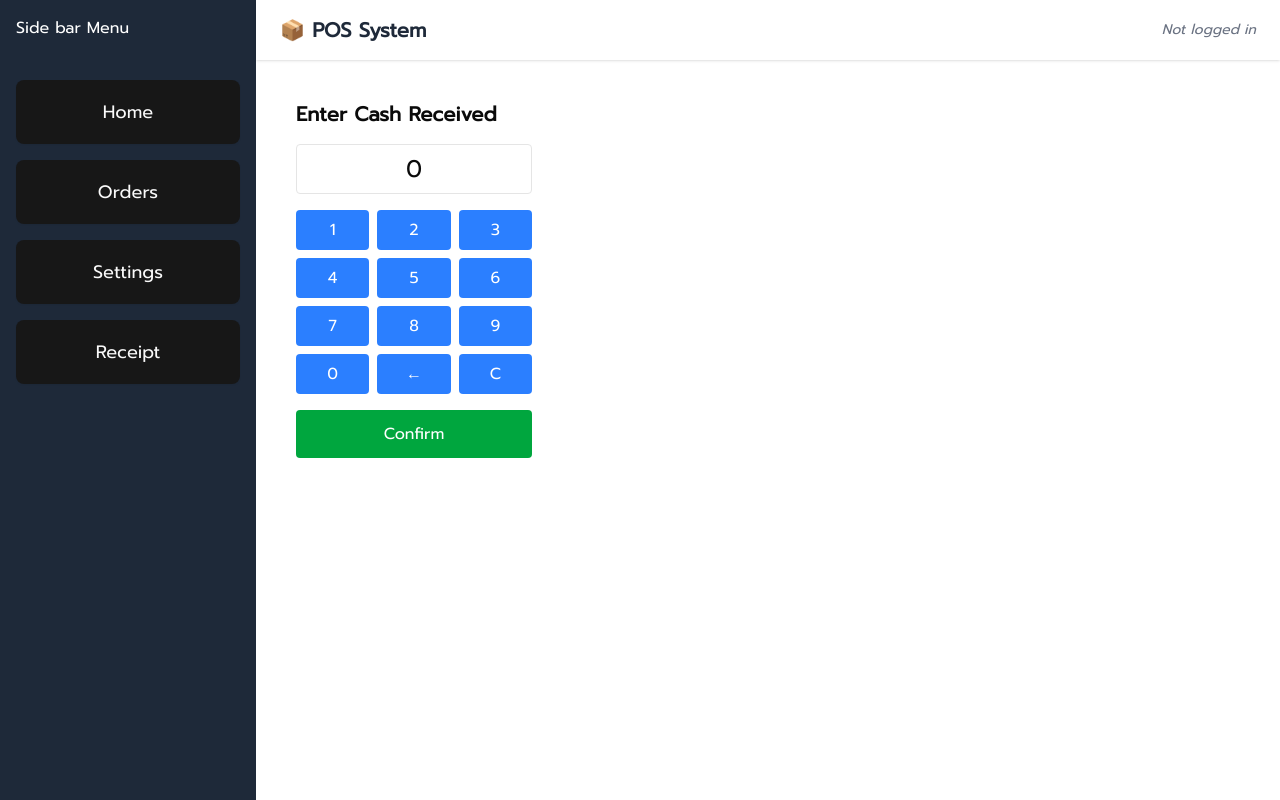
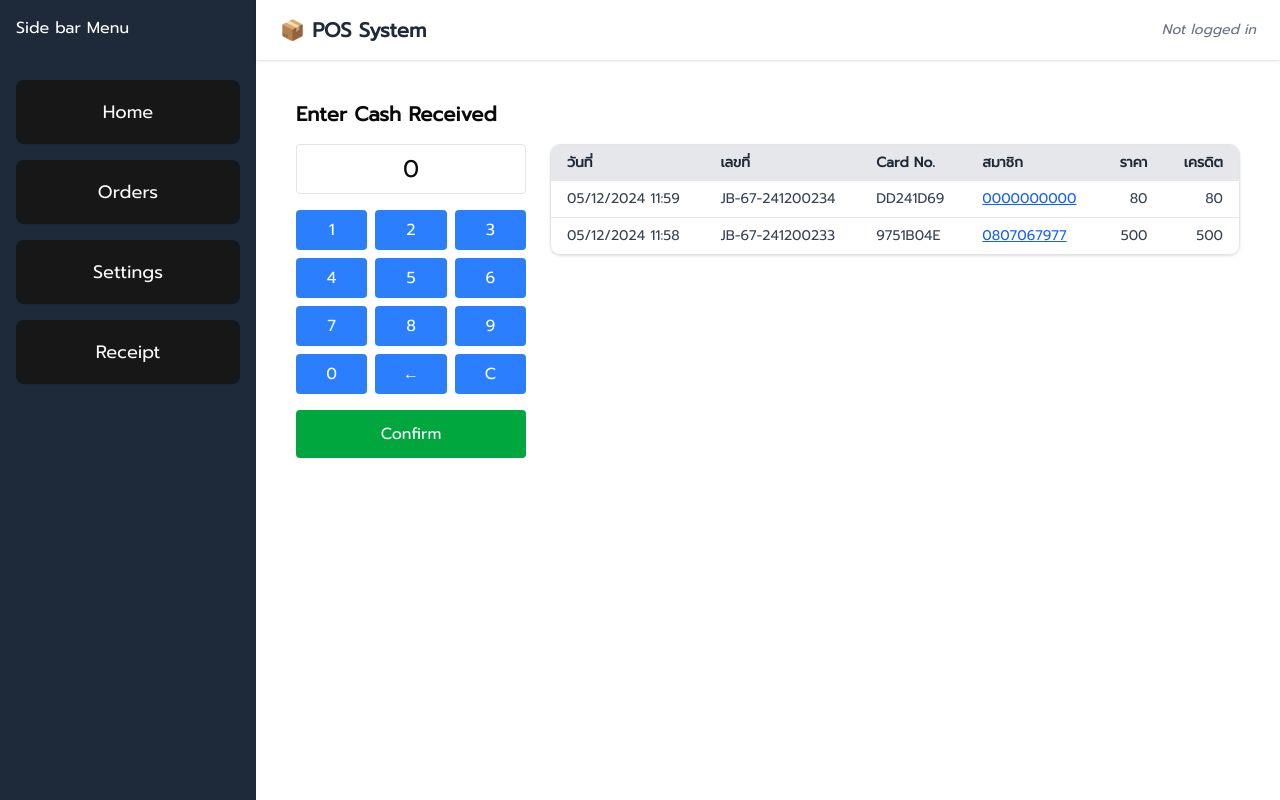
Before and after one commit to ibankky/pos-next-demo, a Next.js app: page /topup in a window 1280 px wide. Built offline with nearby package versions, Linux system fonts and the light colour scheme.

Commit message:
set main page & poc table

```diff
--- a/src/app/(auth)/branch/page.jsx
+++ b/src/app/(auth)/branch/page.jsx
@@ -29,7 +29,7 @@ export default function LoginPage() {
     e.preventDefault();
     if (category) {
       console.log('go to next page');
-      router.push('/topup');
+      router.push('/main');
     } else {
       setError(data.message || 'Please Select Branch');
     }
--- a/src/app/(pos)/layout.jsx
+++ b/src/app/(pos)/layout.jsx
@@ -1,5 +1,5 @@
-import Header from '@/components/Header';
-import Sidebar from '@/components/Sidebar';
+import Header from "@/components/Header";
+import Sidebar from "@/components/Sidebar";
 
 export default function PosLayout({ children }) {
   return (
@@ -7,7 +7,6 @@ export default function PosLayout({ children }) {
       {/* Sidebar */}
       <aside className='w-64 bg-gray-800 text-white p-4'>
         <Sidebar></Sidebar>
-        {/* ใส่ลิงก์เมนู */}
       </aside>
 
       <main className='flex-1'>
--- /dev/null
+++ b/src/app/(pos)/main/page.jsx
@@ -0,0 +1,57 @@
+"use client";
+
+import { useEffect, useState } from "react";
+
+import Image from "next/image";
+import { useRouter } from 'next/navigation';
+
+export default function TopUpPage() {
+  const router = useRouter();
+  const [loading, setLoading] = useState(true);
+
+  /* if (loading) {
+    return (
+      <div className="min-h-screen flex items-center justify-center">
+        <div className="animate-spin h-12 w-12 rounded-full border-4 border-blue-400 border-t-transparent"></div>
+      </div>
+    );
+  } */
+
+  return (
+    <div className='p-6'>
+      <h1 className='text-xl font-bold mb-4'>Enter Cash Received</h1>
+      <div className='flex items-center justify-center space-x-10'>
+        <div className='bg-gray-100 w-96 h-auto flex flex-col items-center justify-center py-10 rounded-2xl'  onClick={() => router.push('/topup')}>
+          <Image
+            src='/icon/pos.svg'
+            alt='POS Icon'
+            width={100}
+            height={100}
+            className='rounded'
+          />
+          <div className='text-3xl text-gray-700 mt-6'>POS</div>
+        </div>
+        <div className='bg-gray-100 w-96 h-auto flex flex-col items-center justify-center py-10 rounded-2xl'>
+          <Image
+            src='/icon/pos.svg'
+            alt='POS Icon'
+            width={100}
+            height={100}
+            className='rounded'
+          />
+          <div className='text-3xl text-gray-700 mt-6'>Customer</div>
+        </div>
+        <div className='bg-gray-100 w-96 h-auto flex flex-col items-center justify-center py-10 rounded-2xl'>
+          <Image
+            src='/icon/pos.svg'
+            alt='POS Icon'
+            width={100}
+            height={100}
+            className='rounded'
+          />
+          <div className='text-3xl text-gray-700 mt-6'>JReader</div>
+        </div>
+      </div>
+    </div>
+  );
+}
--- a/src/app/(pos)/topup/page.jsx
+++ b/src/app/(pos)/topup/page.jsx
@@ -2,6 +2,7 @@
 
 import { useEffect, useState } from "react";
 import NumericKeypad from "@/components/NumericKeypad";
+import Tables from "@/components/Tables";
 
 export default function TopUpPage() {
   const [loading, setLoading] = useState(true);
@@ -18,6 +19,25 @@ export default function TopUpPage() {
     console.log("Confirmed amount:", val);
   };
 
+  const rows = [
+    {
+      date: "05/12/2024 11:59",
+      number: "JB-67-241200234",
+      card: "DD241D69",
+      member: "0000000000",
+      price: 80,
+      credit: 80,
+    },
+    {
+      date: "05/12/2024 11:58",
+      number: "JB-67-241200233",
+      card: "9751B04E",
+      member: "0807067977",
+      price: 500,
+      credit: 500,
+    },
+  ]
+
   if (loading) {
     return (
       <div className="min-h-screen flex items-center justify-center">
@@ -29,11 +49,13 @@ export default function TopUpPage() {
   return (
     <div className='p-6'>
       <h1 className='text-xl font-bold mb-4'>Enter Cash Received</h1>
-      <div className='flex items-center justify-center'>
+      <div className='flex items-start justify-center gap-x-6'>
         <div className='w-1/4'>
           <NumericKeypad onConfirm={handleConfirm} />
         </div>
-        <div className='w-3/4'></div>
+        <div className='w-3/4'>
+          <Tables rows={rows}/>
+        </div>
       </div>
     </div>
   );
--- a/src/app/receipt/[id]/page.jsx
+++ b/src/app/receipt/[id]/page.jsx
@@ -1,8 +1,10 @@
 import ReceiptClient from './receipt';
 
 export default async function ReceiptPage({ params }) {
-  // ✅ แก้ให้ใช้กับ dynamic route อย่างถูกต้อง
-  const id = params?.id;
-
-  return <ReceiptClient id={id} />;
-}
+    const { id } = await params
+    return (
+      <div>
+        <ReceiptClient id={id} ></ReceiptClient>
+      </div>
+    );
+  }
--- /dev/null
+++ b/src/components/Tables.jsx
@@ -0,0 +1,53 @@
+'use client';
+
+export default function Tables({ rows = [] }) {
+  if (!rows.length) return <div className="text-center py-4 text-gray-500">No data</div>;
+
+  const headers = Object.keys(rows[0]);
+
+  const columnNames = {
+    date: 'วันที่',
+    number: 'เลขที่',
+    card: 'Card No.',
+    member: 'สมาชิก',
+    price: 'ราคา',
+    credit: 'เครดิต',
+    bonus: 'โบนัส',
+    token: 'Token',
+    branch: 'สาขา',
+    pos: 'POS',
+    cashier: 'แคชเชียร์',
+  };
+
+  return (
+    <div className="overflow-auto border rounded-lg shadow">
+      <table className="min-w-full table-auto text-sm text-left text-gray-700">
+        <thead className="bg-gray-200 text-gray-800 text-sm font-semibold">
+          <tr>
+            {headers.map((key) => (
+              <th key={key} className={`px-4 py-2 ${typeof rows[0][key] === 'number' ? 'text-right' : ''}`}>
+                 {columnNames[key] || key}
+              </th>
+            ))}
+          </tr>
+        </thead>
+        <tbody className="divide-y divide-gray-200">
+          {rows.map((row, index) => (
+            <tr key={index} className="hover:bg-gray-50">
+              {headers.map((key) => (
+                <td
+                  key={key}
+                  className={`px-4 py-2 ${
+                    key === 'member' ? 'text-blue-600 underline cursor-pointer' : ''
+                  } ${typeof row[key] === 'number' ? 'text-right' : ''}`}
+                >
+                  {row[key]}
+                </td>
+              ))}
+            </tr>
+          ))}
+        </tbody>
+      </table>
+    </div>
+  );
+}
```
Also changed, not shown: public/icon/pos.svg (added).
